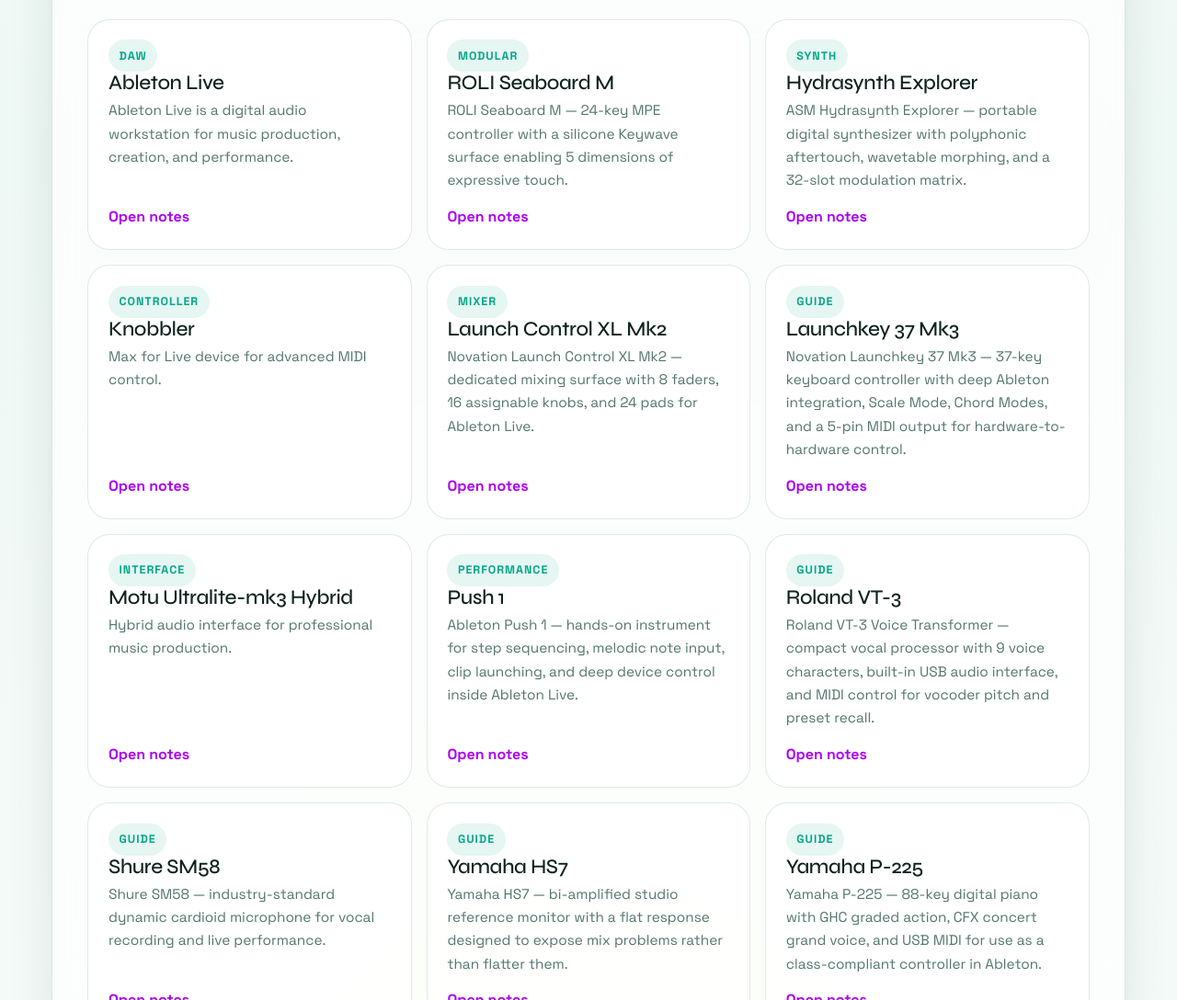
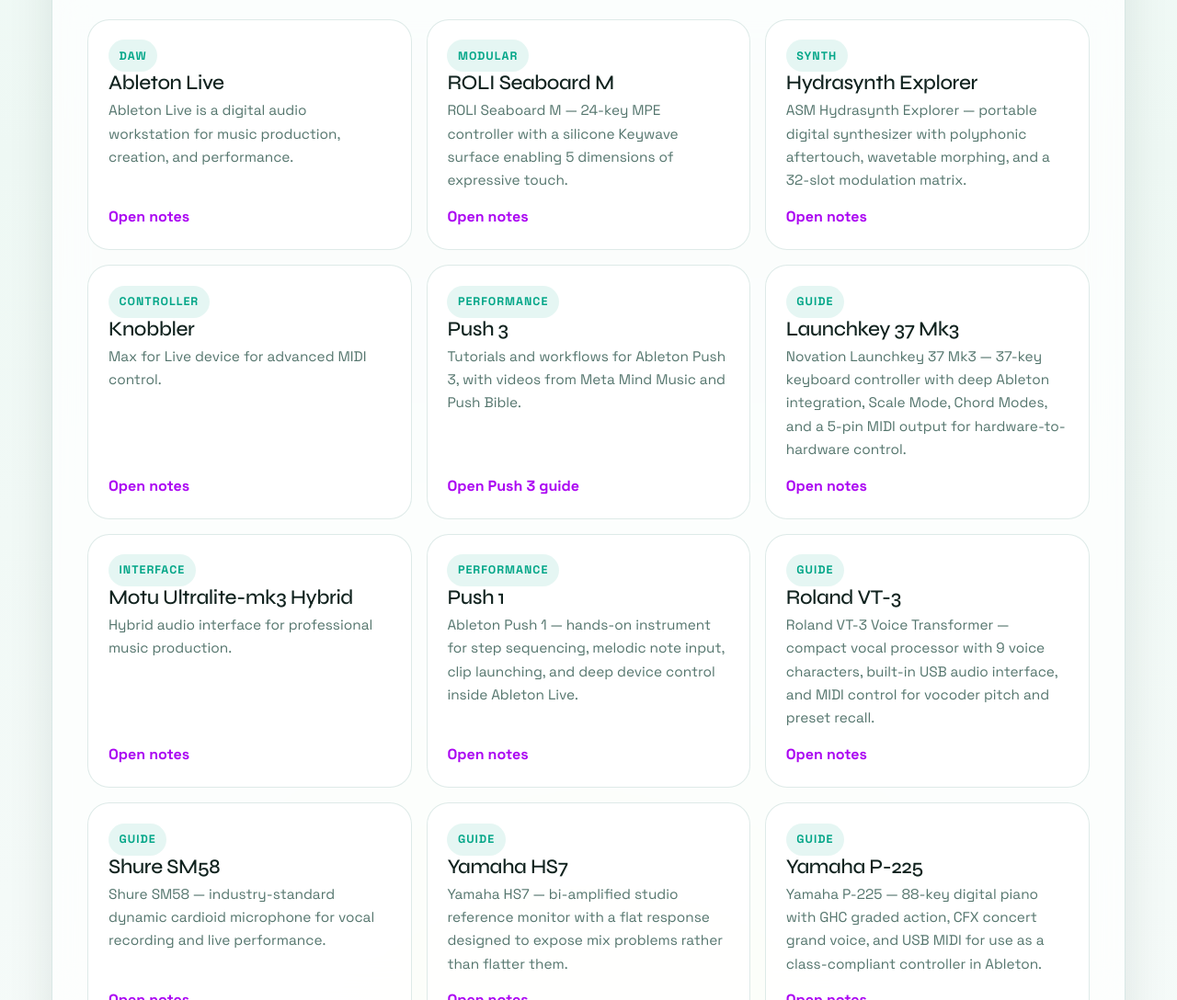
Before and after one commit to darkins/dexgear, an Astro site: page / in a window 1280 px wide. Shown: the part 1146-2234 px from the top of the page at 92% size. Built offline with nearby package versions, Linux system fonts and the light colour scheme; Astro itself is replaced by a stand-in of ours.

Commit message:
adding the push 3 to a slot on teh homepage

```diff
--- a/src/pages/index.astro
+++ b/src/pages/index.astro
@@ -92,6 +92,19 @@ const vendorLabels: Record<string, string> = {
     <div class="gear-grid">
       {
         gearList.map((gear) => (
+          gear.id === "launch-control-xl" ? (
+            <a href="/daw/push-3" class="gear-card">
+              <div>
+                <span class="gear-card__kicker">Performance</span>
+                <h3>Push 3</h3>
+                <p>
+                  Tutorials and workflows for Ableton Push 3, with videos from
+                  Meta Mind Music and Push Bible.
+                </p>
+              </div>
+              <span class="gear-card__cta">Open Push 3 guide</span>
+            </a>
+          ) : (
             <a href={`/gear/${gear.id}`} class="gear-card">
               <div>
                 <span class="gear-card__kicker">
@@ -102,6 +115,7 @@ const vendorLabels: Record<string, string> = {
               </div>
               <span class="gear-card__cta">Open notes</span>
             </a>
+          )
         ))
       }
     </div>
```
Lines whose indentation alone changed are shown as unchanged.
